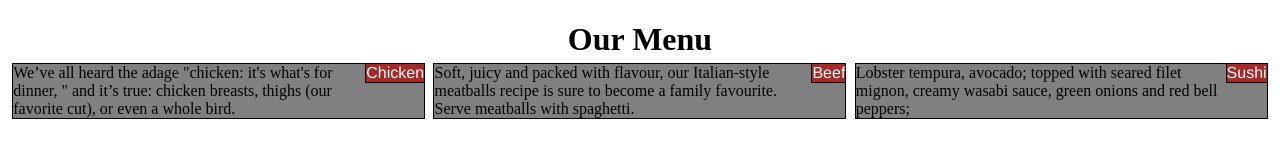
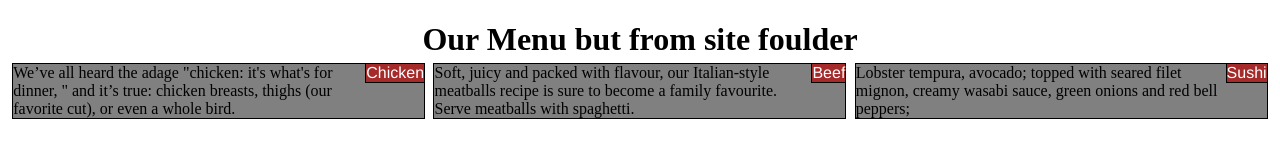
Before and after one commit to hrafov/corsera-test, a plain HTML site: page site/index.html in a window 1280 px wide. Drawn offline with Linux system fonts and the light colour scheme.

Commit message:
Update index.html

```diff
--- a/site/index.html
+++ b/site/index.html
@@ -171,7 +171,7 @@
     </style>
 </head>
 <body>
-<h1>Our Menu</h1>
+<h1>Our Menu but from site foulder</h1>
 
 <div class="row">
     <div class="col-lg-3 col-md-6"><p>Chicken</p>
```
